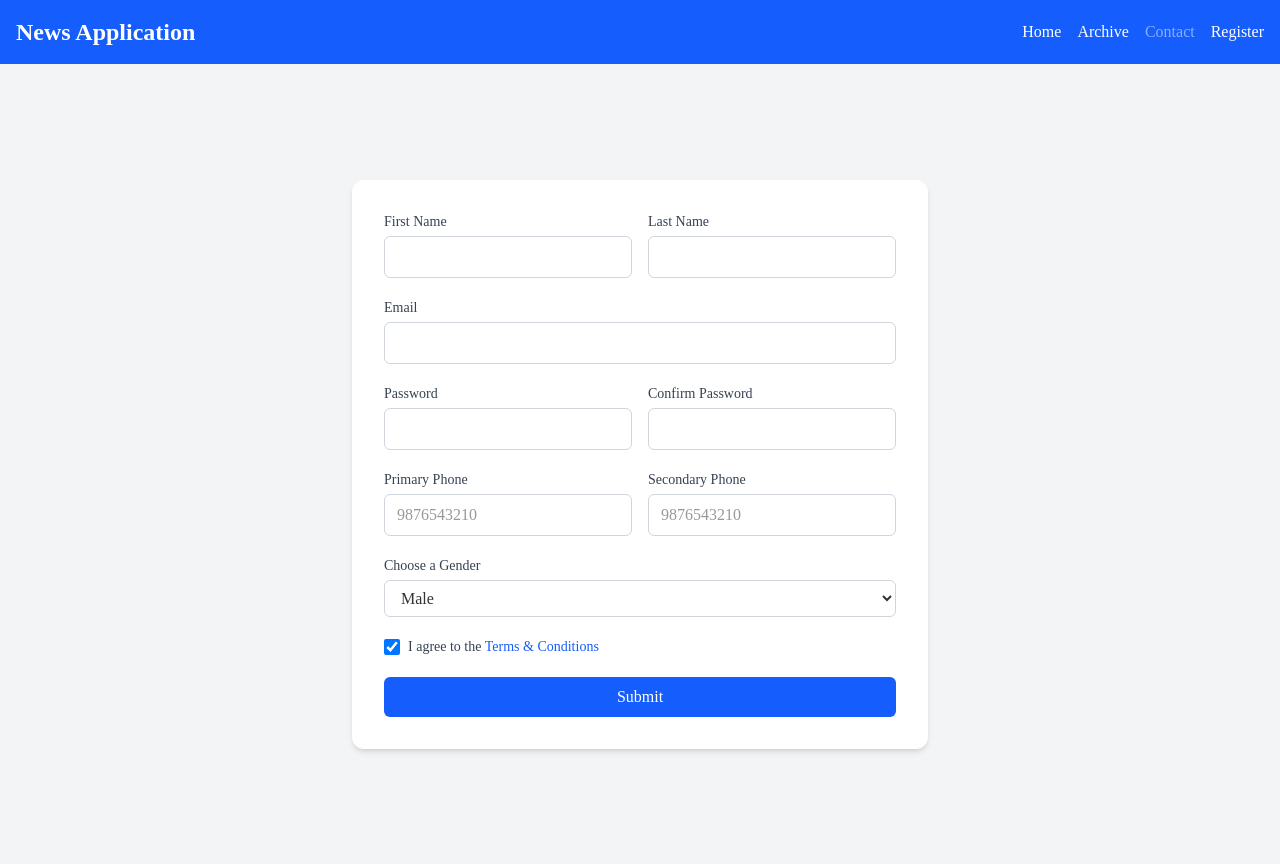
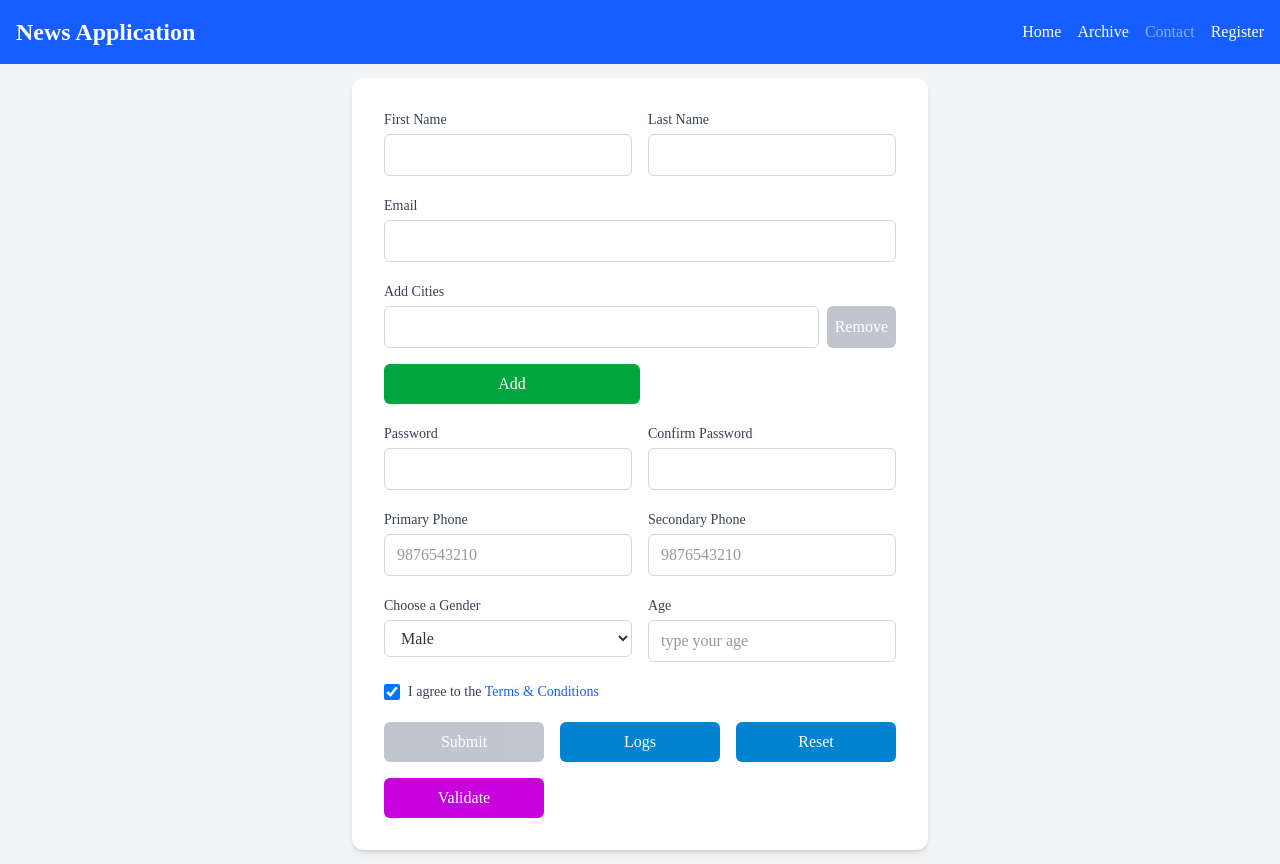
Before and after one commit to shivam272/next-latest, a Next.js app: page /register in a window 1280 px wide. Built offline with nearby package versions, Linux system fonts and the light colour scheme.

Commit message:
feat: react hook form full intergration

```diff
--- a/next.config.ts
+++ b/next.config.ts
@@ -1,6 +1,7 @@
 import type { NextConfig } from "next";
 
 const nextConfig: NextConfig = {
+  reactStrictMode: false,
   images: {
     remotePatterns: [
       {
--- a/src/Components/Form.tsx
+++ b/src/Components/Form.tsx
@@ -1,5 +1,6 @@
 "use client";
-import { useForm } from "react-hook-form";
+import { useRef, useEffect } from "react";
+import { useForm, useFieldArray, type FieldErrors } from "react-hook-form";
 
 enum EGenderEnum {
   female = "female",
@@ -8,6 +9,7 @@ enum EGenderEnum {
 }
 
 interface IFormInput {
+  age: number;
   firstName: string;
   lastName: string;
   email: string;
@@ -16,25 +18,54 @@ interface IFormInput {
   confirmPassword: string;
   terms: boolean;
   phone: string[];
+  cities: {
+    name: string;
+  }[];
 }
 
 export const FormComp = () => {
   const {
+    control,
     reset,
+    trigger,
     watch,
     register,
     handleSubmit,
-    formState: { errors },
+    formState: { errors, touchedFields, dirtyFields, isDirty },
   } = useForm<IFormInput>({
     defaultValues: {
       terms: true,
       phone: ["", ""],
+      cities: [
+        {
+          name: "",
         },
+      ],
+    },
+    mode: "onTouched",
+  });
+  const renderCount = useRef(0);
+
+  renderCount.current++;
+
+  console.log(renderCount.current);
+
+  const { fields, append, remove } = useFieldArray({
+    control,
+    name: "cities",
   });
 
   const onSubmitHandler = (data: IFormInput) => {
-    console.log(data);
-    reset();
+    console.log(data, errors);
+  };
+
+  const onErrorHandler = (errors: FieldErrors<IFormInput>) => {
+    // it will trigger if form has an error
+    console.log(errors);
+  };
+
+  const getLogs = () => {
+    console.log(touchedFields, dirtyFields);
   };
 
   const currentPassword = watch("password");
@@ -45,10 +76,10 @@ export const FormComp = () => {
     <div className="min-h-screen flex items-center justify-center bg-gray-100">
       <form
         className="w-full max-w-xl bg-white p-8 rounded-xl shadow-md space-y-5"
-        onSubmit={handleSubmit(onSubmitHandler)}
+        onSubmit={handleSubmit(onSubmitHandler, onErrorHandler)}
         noValidate
       >
-        {/* First Name & Last Name Side-by-Side */}
+        {/* name */}
         <div className="flex gap-4">
           <div className="w-1/2">
             <label
@@ -70,6 +101,7 @@ export const FormComp = () => {
             )}
           </div>
 
+          {/* lastname */}
           <div className="w-1/2">
             <label
               htmlFor="lastName"
@@ -105,7 +137,7 @@ export const FormComp = () => {
           </div>
         </div>
 
-        {/* Email */}
+        {/* email  */}
         <div>
           <label
             htmlFor="email"
@@ -128,6 +160,50 @@ export const FormComp = () => {
           {errors.email && (
             <p className="mt-1 text-sm text-red-600">{errors.email.message}</p>
           )}
+        </div>
+
+        {/* cities */}
+        <div>
+          <label className="block text-sm font-medium text-gray-700 mb-1">
+            Add Cities
+          </label>
+          <div className="flex flex-col gap-4">
+            {fields.map((field, index) => {
+              return (
+                <div key={field.id}>
+                  <div className="flex gap-2">
+                    <input
+                      type="text"
+                      {...register(`cities.${index}.name`, {
+                        required: "City is a required field",
+                      })}
+                      className="w-full rounded-md border border-gray-300 px-3 py-2 outline-none focus:border-blue-500 focus:ring-2 focus:ring-blue-200"
+                    />
+                    <button
+                      disabled={fields.length === 1}
+                      type="button"
+                      onClick={() => remove(index)}
+                      className="rounded-md bg-red-600 text-white font-medium hover:bg-red-700 transition-colors p-2 disabled:bg-gray-400 disabled:cursor-not-allowed disabled:hover:bg-gray-400 disabled:opacity-60"
+                    >
+                      Remove
+                    </button>
+                  </div>
+                  {errors.cities?.[index]?.name && (
+                    <p className="mt-1 text-sm text-red-500">
+                      {errors.cities[index].name.message}
+                    </p>
+                  )}
+                </div>
+              );
+            })}
+          </div>
+          <button
+            type="button"
+            onClick={() => append({ name: "" })}
+            className="w-1/2 rounded-md bg-green-600 text-white font-medium hover:bg-green-700 transition-colors p-2 mt-4"
+          >
+            Add
+          </button>
         </div>
 
         {/* Password & Confirm Password Side-by-Side (Optional example) */}
@@ -199,7 +275,7 @@ export const FormComp = () => {
               {...register("phone.0", {
                 required: "Primary phone is required",
                 pattern: {
-                  value: /^[6-9]\d{9}$/,
+                  value: /^[0-9]\d{2}$/,
                   message: "Enter a valid 10-digit mobile number",
                 },
               })}
@@ -225,7 +301,7 @@ export const FormComp = () => {
               placeholder="9876543210"
               {...register("phone.1", {
                 pattern: {
-                  value: /^[6-9]\d{9}$/,
+                  value: /^[0-9]\d{2}$/,
                   message: "Enter a valid 10-digit mobile number",
                 },
                 validate: (value) =>
@@ -243,8 +319,9 @@ export const FormComp = () => {
           </div>
         </div>
 
-        {/* Gender Selection */}
-        <div>
+        {/* Gender Selection & age */}
+        <div className="flex gap-4">
+          <div className="w-1/2">
             <label
               htmlFor="gender"
               className="block text-sm font-medium text-gray-700 mb-1"
@@ -260,6 +337,41 @@ export const FormComp = () => {
               <option value="female">Female</option>
               <option value="other">Other</option>
             </select>
+          </div>
+
+          <div className="w-1/2">
+            <label
+              htmlFor="age"
+              className="block text-sm font-medium text-gray-700 mb-1"
+            >
+              Age
+            </label>
+            <input
+              type="number"
+              id="age"
+              placeholder="type your age"
+              {...register("age", {
+                required: "Age is required",
+                valueAsNumber: true,
+                validate: {
+                  negativeAge: (value) => {
+                    if (value < 0) {
+                      return "Age can't be negative";
+                    }
+                  },
+                  minAge: (value) => {
+                    if (value < 18) {
+                      return "Age should be minimum 18";
+                    }
+                  },
+                },
+              })}
+              className="w-full rounded-md border border-gray-300 px-3 py-2 outline-none focus:border-blue-500 focus:ring-2 focus:ring-blue-200"
+            />
+            {errors.age && (
+              <p className="mt-1 text-sm text-red-600">{errors.age.message}</p>
+            )}
+          </div>
         </div>
 
         {/* Terms and Conditions */}
@@ -285,14 +397,39 @@ export const FormComp = () => {
         </div>
 
         {/* Submit Button */}
+        <div className="grid grid-cols-3 gap-4">
           <button
-          disabled={!currentTerms}
+            disabled={!currentTerms || !isDirty}
             type="submit"
             className="w-full rounded-md bg-blue-600 py-2 text-white font-medium hover:bg-blue-700 transition-colors disabled:bg-gray-400 disabled:cursor-not-allowed disabled:hover:bg-gray-400 disabled:opacity-60"
           >
             Submit
           </button>
+          <button
+            onClick={getLogs}
+            type="button"
+            className="w-full rounded-md bg-sky-600 py-2 text-white font-medium hover:bg-sky-700 transition-colors"
+          >
+            Logs
+          </button>
+          <button
+            onClick={() => reset()}
+            type="button"
+            className="w-full rounded-md bg-sky-600 py-2 text-white font-medium hover:bg-sky-700 transition-colors"
+          >
+            Reset
+          </button>
+          <button
+            onClick={() => trigger()}
+            type="button"
+            className="w-full rounded-md bg-fuchsia-600 py-2 text-white font-medium hover:bg-fuchsia-700 transition-colors"
+          >
+            Validate
+          </button>
+        </div>
       </form>
     </div>
   );
 };
+
+// isDirty helps to check if user has interacted with the form
```
Lines whose indentation alone changed are shown as unchanged.
